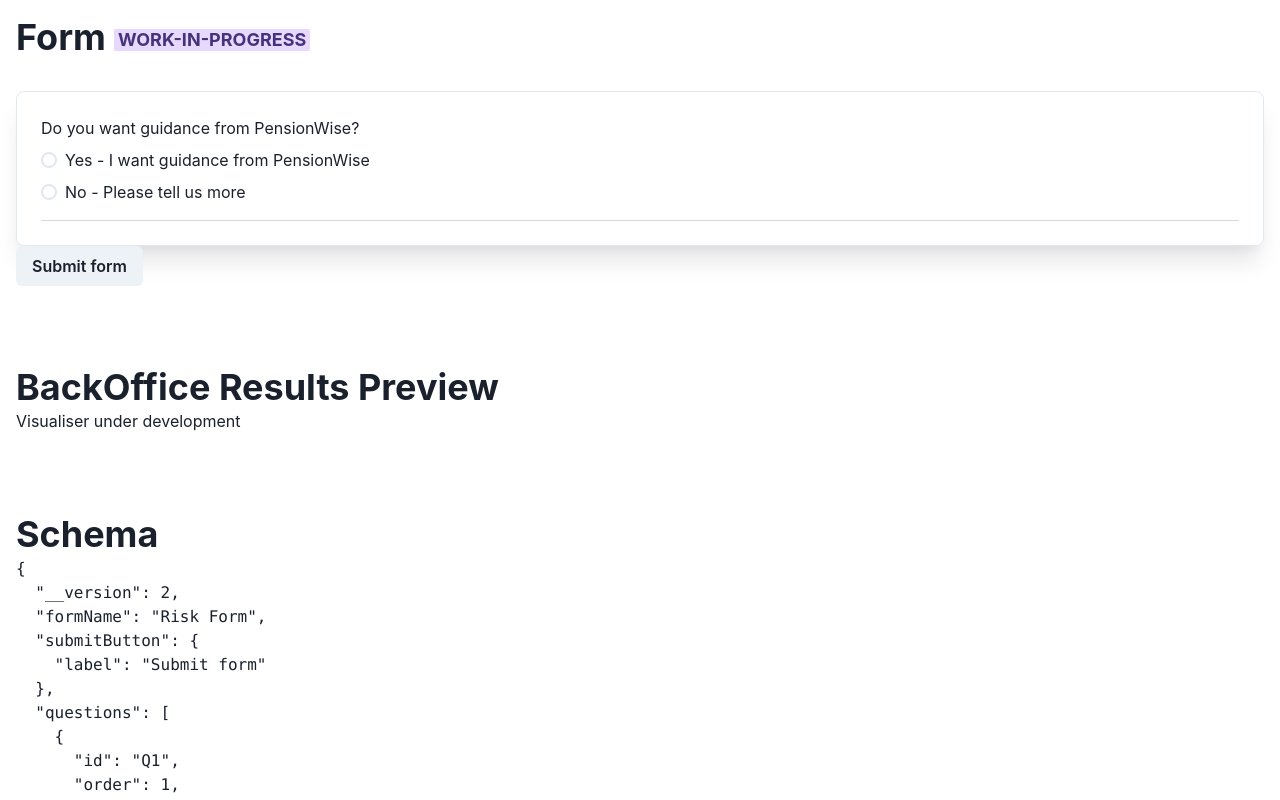
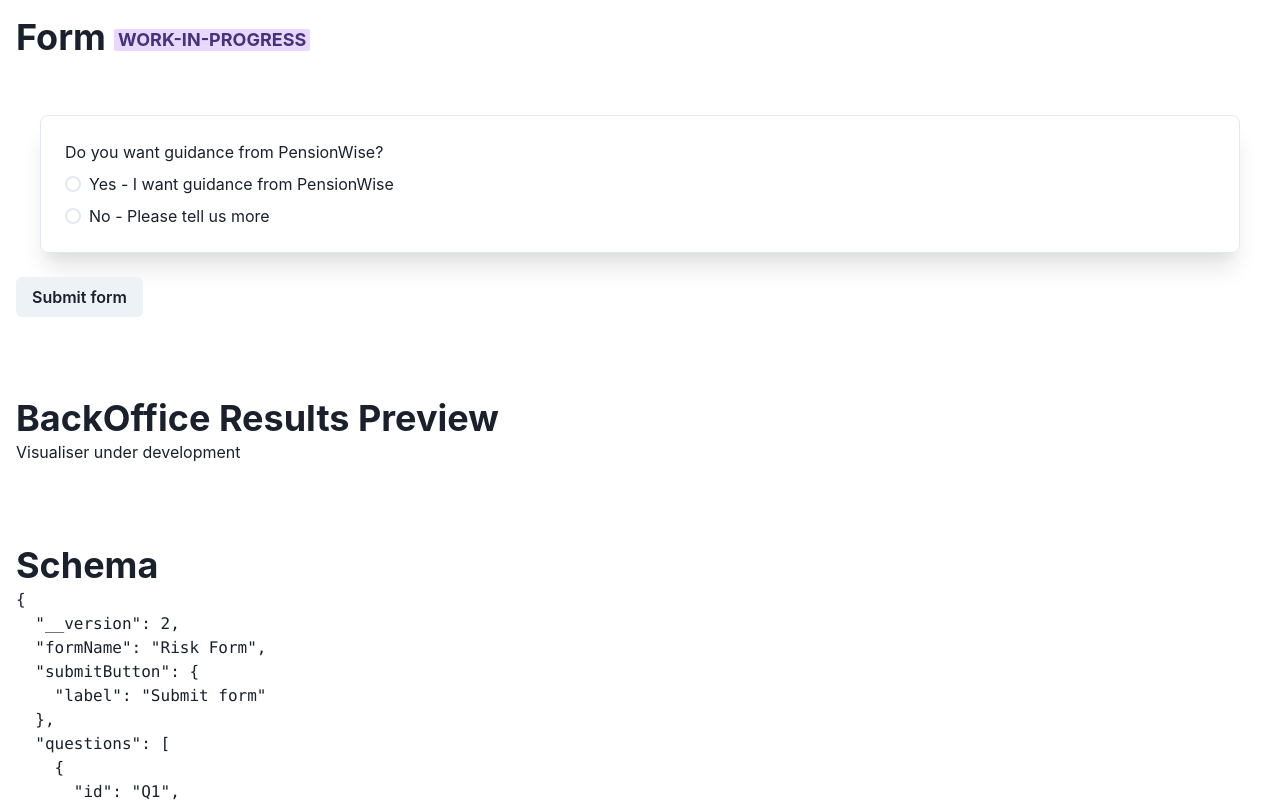
Before and after one commit to rsispal/react-json-schema-form-poc, a React (Create React App) app: page /form in a window 1280 px wide. Shown: the top 800 px of the page. Built offline with nearby package versions, Linux system fonts and the light colour scheme.

Commit message:
Pass render question method down as a prop to allow questions and child questions to appear separately

```diff
--- a/src/components/QuestionForm/QuestionField/QuestionField.component.tsx
+++ b/src/components/QuestionForm/QuestionField/QuestionField.component.tsx
@@ -15,7 +15,7 @@ import { QuestionFieldProps } from "./QuestionField.types";
 import { TextInput } from "../../fields/TextInput";
 import { QuestionFormUtilities } from "../QuestionForm.utilities";
 
-export const QuestionField: FC<QuestionFieldProps> = ({ questions, question }) => {
+export const QuestionField: FC<QuestionFieldProps> = ({ questions, question, renderQuestion }) => {
   const { field } = question;
 
   const form = useForm();
@@ -65,13 +65,17 @@ export const QuestionField: FC<QuestionFieldProps> = ({ questions, question }) =
     </Field>
   );
 
-  const generateField = (field: FormField) => {
+  const generateField = (field: FormField, key?: number) => {
     switch (field.type) {
       case SupportedFormField.LinkButton: {
         return (
           <Fragment key={field.properties.name}>
+            {renderQuestion(
+              <Fragment>
                 {renderLinkButton(field)}
                 {generateWarnings(field)}
+              </Fragment>
+            )}
             {generateQuestion(undefined, field)}
           </Fragment>
         );
@@ -79,8 +83,12 @@ export const QuestionField: FC<QuestionFieldProps> = ({ questions, question }) =
       case SupportedFormField.RadioGroup: {
         return (
           <Fragment key={field.properties.name}>
+            {renderQuestion(
+              <Fragment>
                 {renderRadioGroup(field)}
                 {generateWarnings(field)}
+              </Fragment>
+            )}
             {generateQuestion(undefined, field)}
           </Fragment>
         );
@@ -88,8 +96,12 @@ export const QuestionField: FC<QuestionFieldProps> = ({ questions, question }) =
       case SupportedFormField.TextInput: {
         return (
           <Fragment key={field.properties.name}>
+            {renderQuestion(
+              <Fragment>
                 {renderTextInput(field)}
                 {generateWarnings(field)}
+              </Fragment>
+            )}
             {generateQuestion(undefined, field)}
           </Fragment>
         );
@@ -107,11 +119,7 @@ export const QuestionField: FC<QuestionFieldProps> = ({ questions, question }) =
       const currentValue = getFieldValue(subField.properties.name);
       const childQuestions = QuestionFormUtilities.getChildQuestionsForParent(questions, subField.next, currentValue);
 
-      return (
-        <Box marginTop={4} borderTop="1px solid #d8d8d8">
-          {childQuestions.map((q) => generateField(q.field))}
-        </Box>
-      );
+      return <>{childQuestions.map((q) => generateField(q.field))}</>;
     }
     return null;
   };
--- a/src/components/QuestionForm/QuestionField/QuestionField.types.ts
+++ b/src/components/QuestionForm/QuestionField/QuestionField.types.ts
@@ -1,6 +1,8 @@
+import { ReactElement } from "react";
 import { Question } from "../QuestionForm.types";
 
 export interface QuestionFieldProps {
   question: Question;
   questions: Question[];
+  renderQuestion: (children: ReactElement) => ReactElement;
 }
--- a/src/components/QuestionForm/QuestionForm.component.tsx
+++ b/src/components/QuestionForm/QuestionForm.component.tsx
@@ -27,9 +27,9 @@ export const QuestionForm: FC<QuestionFormProps> = ({
       onSubmit={handleSubmit}
       render={({ handleSubmit }) => (
         <form onSubmit={handleSubmit}>
-          {[questions.filter((q) => q.isChildQuestion === false)[0]].map((q, i) =>
-            renderQuestion(<QuestionField key={i} question={q} questions={questions} />)
-          )}
+          {[questions.filter((q) => q.isChildQuestion === false)[0]].map((q, i) => (
+            <QuestionField key={i} question={q} questions={questions} renderQuestion={renderQuestion} />
+          ))}
           {renderSubmitButton()}
         </form>
       )}
--- a/src/pages/form/Form.page.tsx
+++ b/src/pages/form/Form.page.tsx
@@ -28,7 +28,7 @@ export const FormPage: FC<FormPageProps> = () => {
         {...(SeedQuestions as QuestionSchema)}
         onSubmitCallback={handleFormSubmit}
         renderQuestion={(children) => (
-          <Box borderWidth="1px" borderRadius="lg" boxShadow="xl" padding={6}>
+          <Box borderWidth="1px" borderRadius="lg" boxShadow="xl" padding={6} margin={6}>
             {children}
           </Box>
         )}
```
Lines whose indentation alone changed are shown as unchanged.
